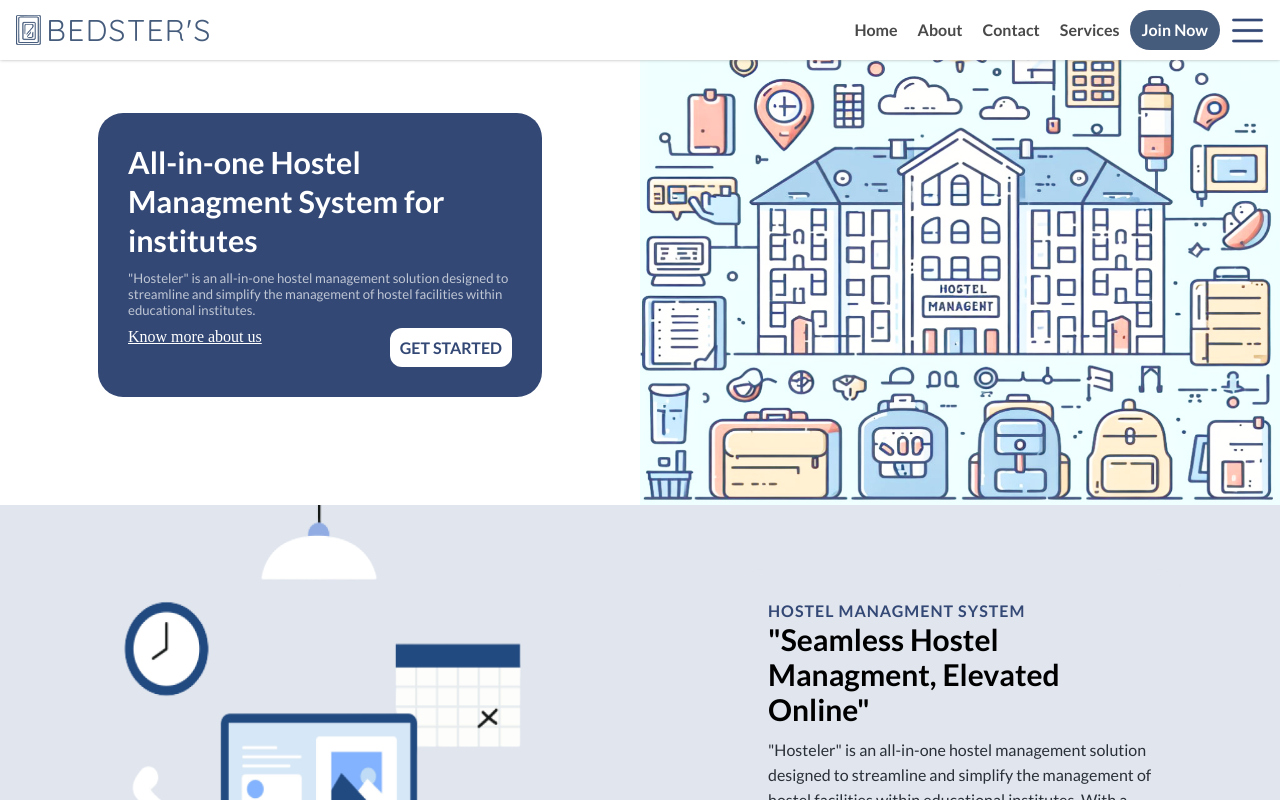
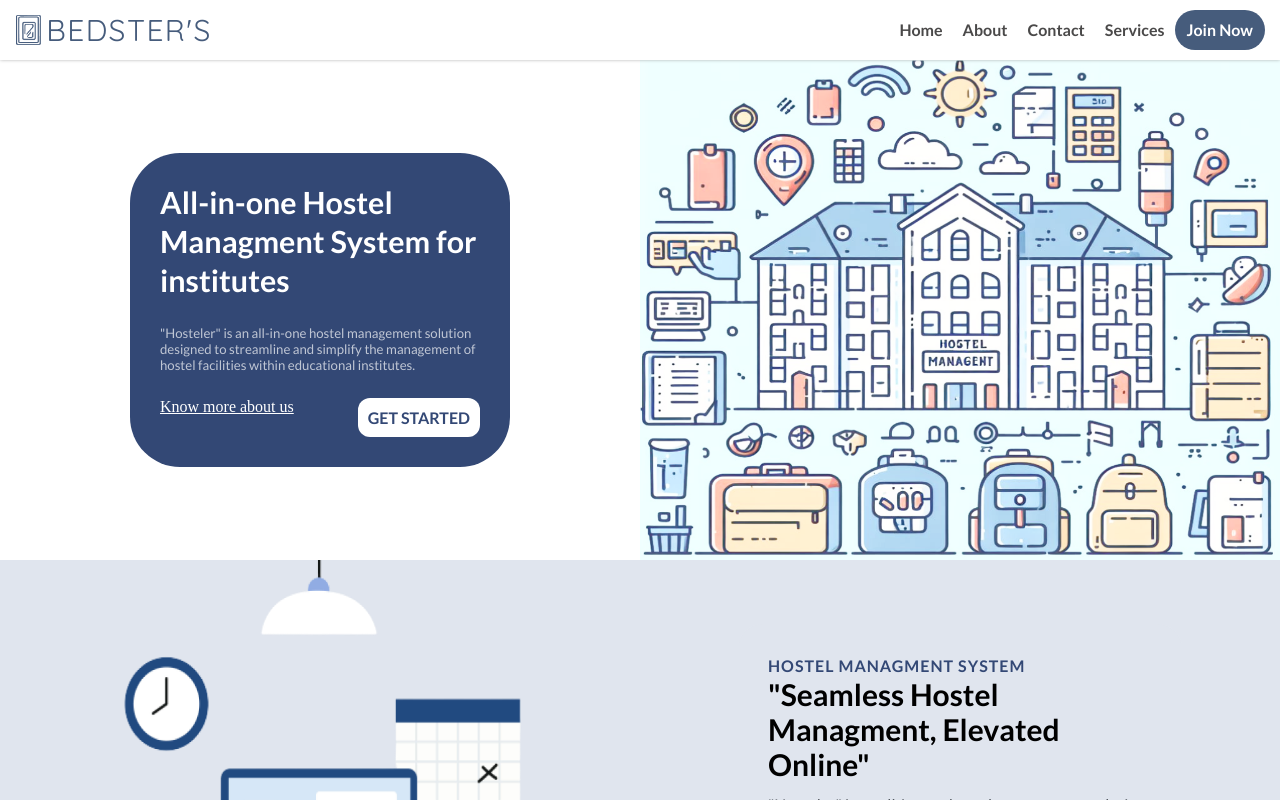
Before and after one commit to codewithbharat/hostelBees, a React (Vite) app in the folder client/: page / in a window 1280 px wide. Shown: the top 800 px of the page. Built offline with nearby package versions, Linux system fonts and the light colour scheme.

Commit message:
UI/UX fixes

```diff
--- a/client/src/components/Navbar.jsx
+++ b/client/src/components/Navbar.jsx
@@ -26,7 +26,6 @@ const Navbar = () => {
 
                     <Link to="/register" className="navbar__menu-register">Join Now</Link>
 
-                    <img src={NavhamburgerMenu} alt="" className="navbar__menu-hamburger" />
                 </div>
             </div>
         </>
--- a/client/src/components/style/Navbar.css
+++ b/client/src/components/style/Navbar.css
@@ -71,6 +71,7 @@
 .navbar__menu-register {
   text-decoration: none;
   padding: 8px 12px;
+  margin-right: 10px;
 
   color: #fff;
   font-family: Lato;
@@ -81,9 +82,3 @@
   border-radius: 50px;
   background: #465c7c;
 }
-
-.navbar__menu-hamburger {
-  background: inherit;
-  height: 35px;
-  margin: 10px;
-}
--- a/client/src/pages/styles/Home.css
+++ b/client/src/pages/styles/Home.css
@@ -1,5 +1,5 @@
 .home {
-  margin-top: 5px;
+  margin-top: 60px;
 }
 
 .hero {
@@ -20,10 +20,10 @@
 
 .hero__text {
   background-color: #334875;
-  width: 60%;
+  width: 50%;
   margin: 30px;
   padding: 30px;
-  border-radius: 25px;
+  border-radius: 50px;
 }
 
 .hero__text h1 {
@@ -40,7 +40,7 @@
 .hero__text p {
   background-color: inherit;
   margin: 10px 0;
-
+  padding: 15px 0;
   color: #ffffffb0;
   font-family: Lato;
   font-size: 13.183px;
```
